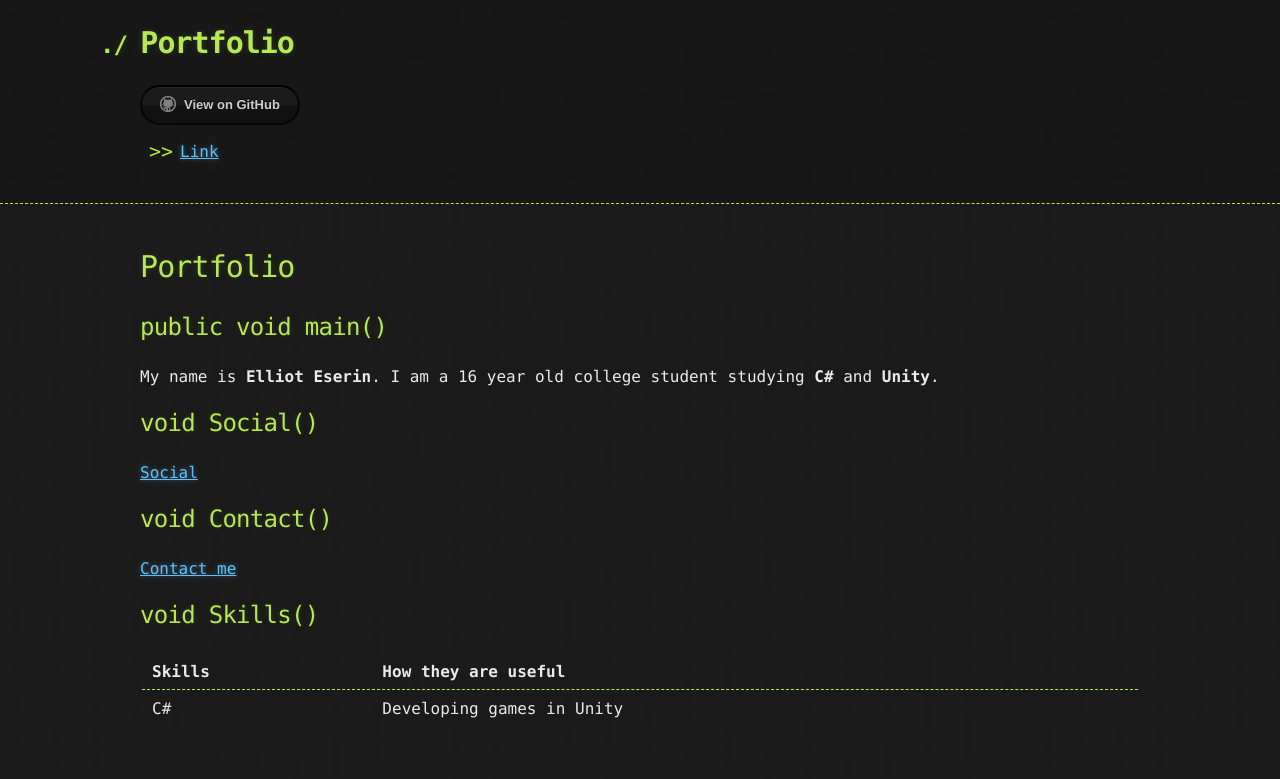
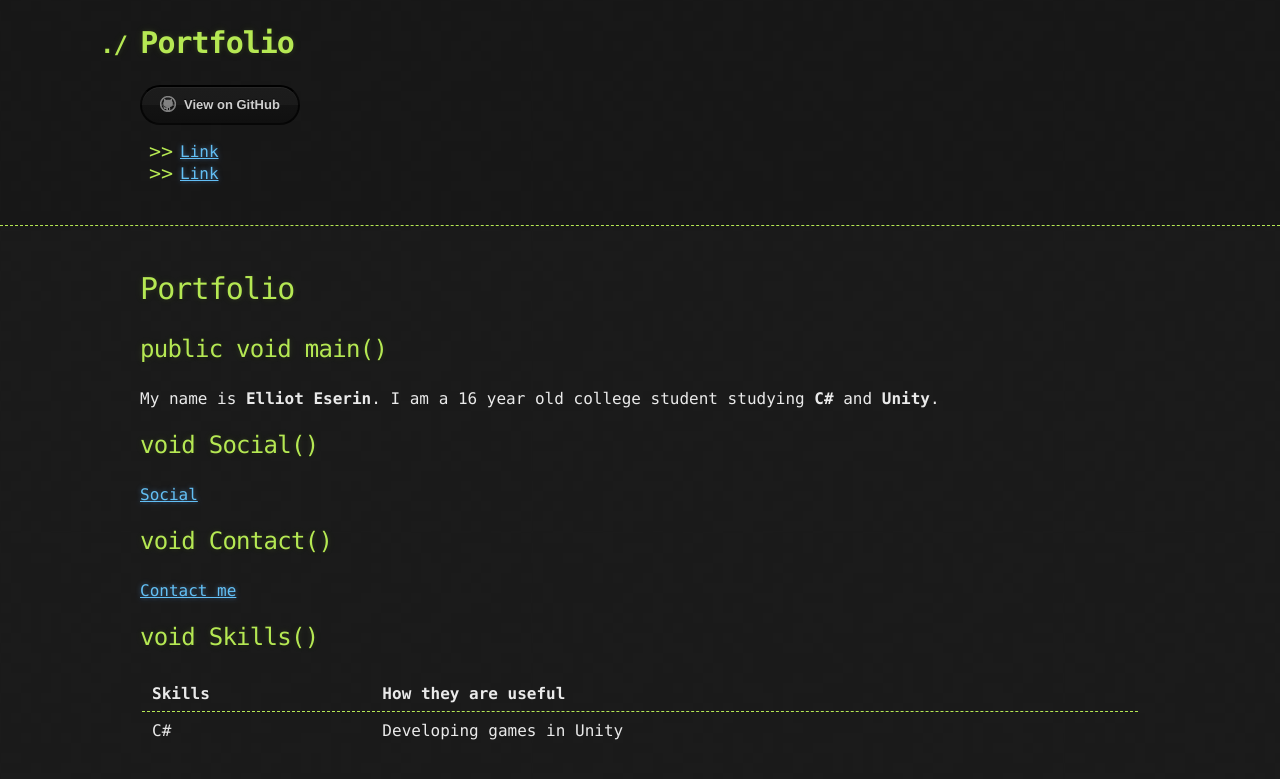
Before and after one commit to ElliotEserin/Portfolio, a Jekyll site: the page built from index.md, in a window 1280 px wide. Shown: the top 779 px of the page. Built offline with Jekyll 4.4.1, drawn with Linux system fonts in a browser that asks for light colours; our own code applies the rules of GitHub Pages for plain Markdown files; the repository's description, which GitHub fills in, is left out.

Commit message:
Update nav.html

```diff
--- a/_includes/nav.html
+++ b/_includes/nav.html
@@ -1,7 +1,10 @@
 <nav>
  <ul>
    <li>
-     <a href="link.html"> Link </a>
+     <a href="index.html"> Link </a>
+   </li>
+   <li>
+     <a href="social.html"> Link </a>
    </li>
   </ul>
 </nav>
```
